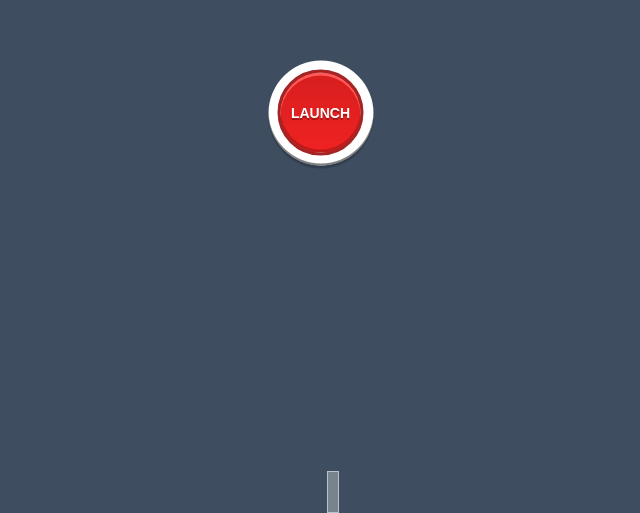
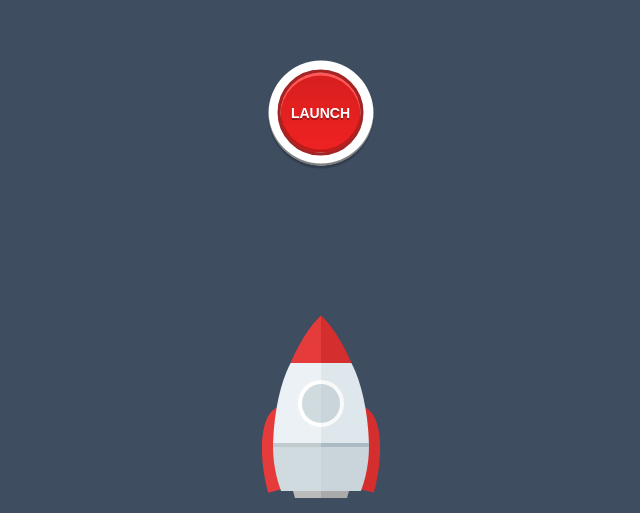
Before and after one commit to curatecode/this-rocket-is-on-fire, a website: page index.html in a window 1280 px wide. Shown: the part 287-800 px from the top of the page, without its empty margins (319-959 px from the left). Drawn offline with nearby package versions, Linux system fonts and the light colour scheme.

Commit message:
integrating the rocket to the main page

```diff
--- a/index.html
+++ b/index.html
@@ -15,6 +15,28 @@
   <div class="box">
   	<span class="launcher"><a href="">LAUNCH</a></span>
     <div id="fly-me">
+      <div id="milano">
+		    <div class="milano-head">
+		      <div class="top-left"></div>
+		      <div class="top-right"></div>
+		    </div>
+		    <div class="milano-body">
+		      <div class="body-left"></div>
+		      <div class="body-right"></div>
+		    </div>
+		    <div class="milano-bottom">
+		      <div class="bottom-left"></div>
+		      <div class="bottom-right"></div>
+		    </div>
+		    <div class="milano-tail">
+		      <div class="tail-left"></div>
+		      <div class="tail-right"></div>
+		    </div>
+		    <div class="milano-wings">
+		      <div class="wing-left"></div>
+		      <div class="wing-right"></div>
+		    </div>
+		  </div>
     </div>
   </div>
 
--- a/src/scss/_main.scss
+++ b/src/scss/_main.scss
@@ -57,14 +57,11 @@ body {
 }
 
 #fly-me {
-	height: 40px;
-	width: 10px;
-	background: rgba(255,255,255,0.3);
-	border: 1px solid rgba(255,255,255,0.5);
 	position: absolute;
+	left: 50%;
 	bottom: 0;
-	left: 50%;
-	@include transform(translate(50%, 0%));
+	margin-left: -6rem;
+	@include transform(translate(50%, 0));
 }
 
 .to-the-moon {
--- a/src/scss/_rocket.scss
+++ b/src/scss/_rocket.scss
@@ -1,7 +1,6 @@
 #milano {
-	height: 12rem;
+	height: 12.4rem;
 	width: 6rem;
-	margin: 50px auto auto;
 	position: relative;
 
 	.milano-head {
@@ -23,7 +22,7 @@
 				height: 7rem;
 				width: 6rem;
 				top: -.6rem;
-				background: #E23E3E;
+				background: #E53B3B;
 				-webkit-border-top-left-radius: 13rem 33rem;
 				-moz-border-top-left-radius: 13rem 33rem;
 				border-top-left-radius: 13rem 33rem;
@@ -72,10 +71,25 @@
 				height: 7rem;
 				width: 3rem;
 				background: #EBF1F4;
-				top: -1rem;
-				-webkit-border-top-left-radius: 13rem 40rem;
-				-moz-border-top-left-radius: 13rem 40rem;
-				border-top-left-radius: 13rem 40rem;
+				top: -1.5rem;
+				-webkit-border-top-left-radius: 13rem 31.5rem;
+				-moz-border-top-left-radius: 13rem 31.5rem;
+				border-top-left-radius: 13rem 31.5rem;
+			}
+			&:after {
+			  position: absolute;
+			  background: #D0DBDF;
+			  width: 1.2rem;
+			  height: 2.4rem;
+			  content: '';
+			  border-top-left-radius: 1.5rem;
+			  border-bottom-left-radius: 1.5rem;
+			  right: 0;
+			  top: 1.1rem;
+			  border-width: .3rem;
+			  border-color: #FFF;
+			  border-style: solid;
+			  border-right: 0;
 			}
 		}
 		.body-right {
@@ -90,12 +104,135 @@
 				content: '';
 				height: 7rem;
 				width: 3rem;
-				background: #D6E1E7;
-				top: -1rem;
-				-webkit-border-top-right-radius: 13rem 40rem;
-				-moz-border-top-right-radius: 13rem 40rem;
-				border-top-right-radius: 13rem 40rem;
+				background: #DDE7EC;
+				top: -1.5rem;
+				-webkit-border-top-right-radius: 13rem 31.5rem;
+				-moz-border-top-right-radius: 13rem 31.5rem;
+				border-top-right-radius: 13rem 31.5rem;
+			}
+			&:after {
+			  position: absolute;
+			  background: #C9D5DA;
+			  width: 1.2rem;
+			  height: 2.4rem;
+			  content: '';
+			  border-top-right-radius: 1.5rem;
+			  border-bottom-right-radius: 1.5rem;
+			  left: 0;
+			  top: 1.1rem;
+			  border-width: .3rem;
+			  border-color: #f9f9f9;
+			  border-style: solid;
+			  border-left: 0;
 			}
 		}
 	}
+
+	.milano-bottom {
+		position: relative;
+		height: 3rem;
+		width: 6rem;
+		display: block;
+		margin: auto;
+		.bottom-left {
+			position: absolute;
+			left: 0;
+			top: 0;
+			height: 3rem;
+			width: 3rem;
+			overflow: hidden;
+			&:before {
+				position: absolute;
+				content: '';
+				height: 5rem;
+				width: 3rem;
+				background: #D0DBDF;
+				border-top: .3rem solid #C0CACF;
+				border-bottom-left-radius: 13rem 22rem;
+			}
+		}
+		.bottom-right {
+			position: absolute;
+			right: 0;
+			top: 0;
+			height: 3rem;
+			width: 3rem;
+			overflow: hidden;
+			&:before {
+				position: absolute;
+				content: '';
+				height: 5rem;
+				width: 3rem;
+				background: #C9D5DA;
+				border-top: 0.3rem solid #ABBBC3;
+				border-bottom-right-radius: 13rem 22rem;
+			}
+		}
+	}
+
+	.milano-tail {
+		position: relative;
+		height: 7px;
+		width: 3.2rem;
+		display: block;
+		margin: auto;
+		.tail-left {
+			position: absolute;
+			width: 1.6rem;
+			height: 7px;
+			background: #BBB;
+			left: 0;
+			&:before {
+				position: absolute;
+				content: '';
+				top: 0;
+				left: -2px;
+				border-width: 7px 0 0 2px;
+				border-style: solid;
+				border-color: #BBB #BBB transparent transparent;
+			}
+		}
+		.tail-right	{
+			position: absolute;
+			width: 1.6rem;
+			height: 7px;
+			background: #AAA;
+			right: 0;
+			&:before {
+				position: absolute;
+				content: '';
+				top: 0;
+				right: -2px;
+				border-width: 7px 2px 0 0;
+				border-style: solid;
+				border-color: #AAA transparent transparent #AAA;
+			}
+		}
+	}
+
+	.milano-wings {
+		position: relative;
+		z-index: -1;
+		.wing-left {
+			position: absolute;
+			background: #E53B3B;
+			height: 5rem;
+			width: 3rem;
+			top: -5.6rem;
+			left: -1rem;
+			border-top-left-radius: 2rem 5rem;
+			@include transform(rotate(-15deg));
+		}
+		.wing-right {
+			position: absolute;
+			background: #D52E2E;
+			height: 5rem;
+			width: 3rem;
+			top: -5.6rem;
+			right: -1rem;
+			border-top-right-radius: 2rem 5rem;
+			@include transform(rotate(15deg));
+		}
+	}
+
 }
```
Also changed, not shown: rocket.html (+8 -0 lines), dist/css/style.min.css. Lines whose indentation alone changed are shown as unchanged.
